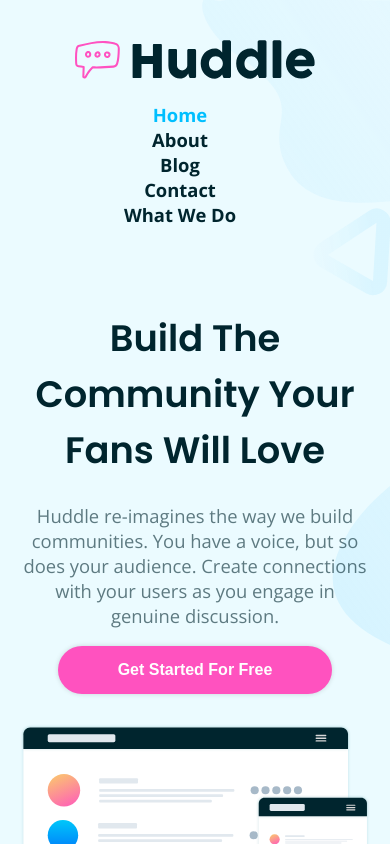
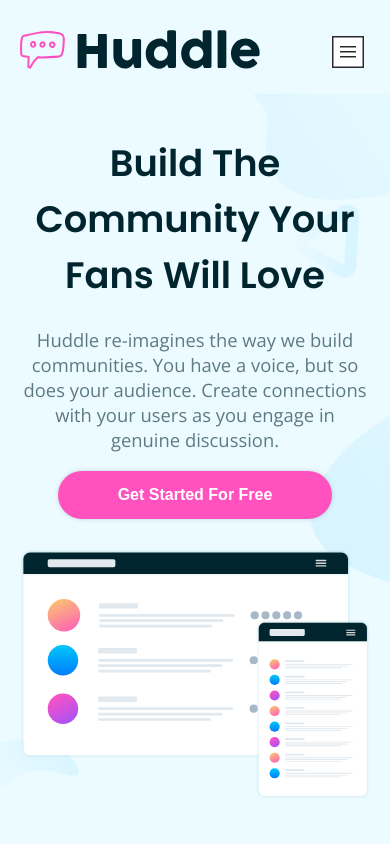
Before and after one commit to sumana10/react-demo-app, a React (Create React App) app: page / in a window 390 px wide. Shown: the top 844 px of the page. Built offline with nearby package versions, Linux system fonts and the light colour scheme.

Commit message:
hamburger-menu in progress

```diff
--- a/src/components/Header.js
+++ b/src/components/Header.js
@@ -3,14 +3,70 @@ import mockup from "../assets/images/illustration-mockups.svg";
 import { NavLink, Link } from "react-router-dom";
 import Button from "./Button";
 import Logo from "./Logo";
+import hamburger from "../assets/images/icon-hamburger.svg";
+import close from "../assets/images/icon-close.svg";
+
+// const Header = () => {
+//   return (
+//     <header>
+//       <div className="container">
+//         <nav>
+//           <Logo/>
+//           <ul>
+//             <li>
+//               <NavLink to="/">Home</NavLink>
+//             </li>
+//             <li>
+//               <NavLink to="/about">About</NavLink>
+//             </li>
+
+//             <li>
+//               <NavLink to="/blog">Blog</NavLink>
+//             </li>
+//             <li>
+//               <NavLink to="/contact">Contact</NavLink>
+//             </li>
+//             <li>
+//                <NavLink to="/wedo">What We Do</NavLink>
+//             </li>
+//           </ul>
+//           {/* <button class="btn btn-secondary">Try It Free</button> */}
+//         </nav>
+//         <div className="flex">
+//           <div>
+//             <h1>Build The Community Your Fans Will Love</h1>
+//             <p>
+//               Huddle re-imagines the way we build communities. You have a voice,
+//               but so does your audience. Create connections with your users as
+//               you engage in genuine discussion.
+//             </p>
+//             <Button title="Get Started For Free"/>
+//           </div>
+//           <div>
+//             <img className="header-img" src={mockup} alt="" />
+//           </div>
+//         </div>
+//       </div>
+//     </header>
+//   );
+// };
 
 const Header = () => {
   return (
-    <header>
+    <>
+      <nav>
         <div className="container">
-        <nav>
-          <Logo/>
-          <ul>
+          <div className="flex">
+            <Logo />
+            <button class="hamburger" id="hamburger">
+              <img
+                src={hamburger}
+                alt="icon-hamburger"
+                class="open"
+              />
+              <img src={close} alt="icon-close" class="close" />
+            </button>
+            <ul id="menu">
               <li>
                 <NavLink to="/">Home</NavLink>
               </li>
@@ -28,17 +84,21 @@ const Header = () => {
                 <NavLink to="/wedo">What We Do</NavLink>
               </li>
             </ul>
+          </div>
+        </div>
         {/* <button class="btn btn-secondary">Try It Free</button> */}
       </nav>
+      <header>
+        <div className="container">
           <div className="flex">
             <div>
               <h1>Build The Community Your Fans Will Love</h1>
               <p>
-              Huddle re-imagines the way we build communities. You have a voice,
-              but so does your audience. Create connections with your users as
-              you engage in genuine discussion.
+                Huddle re-imagines the way we build communities. You have a
+                voice, but so does your audience. Create connections with your
+                users as you engage in genuine discussion.
               </p>
-            <Button title="Get Started For Free"/>
+              <Button title="Get Started For Free" />
             </div>
             <div>
               <img className="header-img" src={mockup} alt="" />
@@ -46,7 +106,7 @@ const Header = () => {
           </div>
         </div>
       </header>
+    </>
   );
 };
-
 export default Header;
--- a/src/components/InnerNav.js
+++ b/src/components/InnerNav.js
@@ -1,22 +1,158 @@
-import React from "react";
+import React,{useState} from "react";
 import { Link, NavLink } from "react-router-dom";
 import logo from "../assets/images/logo.svg";
 import Logo from "./Logo";
+import hamburger from "../assets/images/icon-hamburger.svg";
+import close from "../assets/images/icon-close.svg";
+// const InnerNav = () => {
+//   return (
+//     <header className="inner-page">
+//       <div className="container">
+//         <nav className="inner-nav">
+//           {/* <img src={logo} alt="Huddle Logo" /> */}
+//           <Logo inner="80"/>
+//           <ul>
+//             <li>
+//               <NavLink to="/">Home</NavLink>
+//             </li>
+//             <li>
+//               <NavLink to="/about">About</NavLink>
+//             </li>
+//             <li>
+//               <NavLink to="/blog">Blog</NavLink>
+//             </li>
+//             <li>
+//               <NavLink to="/contact">Contact</NavLink>
+//             </li>
+//             <li>
+//               <NavLink to="/wedo">What We Do</NavLink>
+//             </li>
+//           </ul>
+//         </nav>
+//       </div>
+//     </header>
+//   );
+// };
 
+// const InnerNav = () => {
+//   return (
+//     <nav>
+//         <div className="container">
+//           <div className="flex">
+//             <Logo />
+//             <button class="hamburger" id="hamburger">
+//               <img
+//                 src={hamburger}
+//                 alt="icon-hamburger"
+//                 class="open"
+//               />
+//               <img src={close} alt="icon-close" class="close" />
+//             </button>
+//             <ul id="menu">
+//               <li>
+//                 <NavLink to="/">Home</NavLink>
+//               </li>
+//               <li>
+//                 <NavLink to="/about">About</NavLink>
+//               </li>
+
+//               <li>
+//                 <NavLink to="/blog">Blog</NavLink>
+//               </li>
+//               <li>
+//                 <NavLink to="/contact">Contact</NavLink>
+//               </li>
+//               <li>
+//                 <NavLink to="/wedo">What We Do</NavLink>
+//               </li>
+//             </ul>
+//           </div>
+//         </div>
+//         {/* <button class="btn btn-secondary">Try It Free</button> */}
+//       </nav>
+//   );
+// };
+// export default InnerNav;
+
+
+// const InnerNav = () => {
+//   const [showMenu, setShowMenu] = useState(false);
+
+//   const toggleMenu = () => {
+//     setShowMenu(!showMenu);
+//   };
+
+//   return (
+//     <nav>
+//       <div className="container">
+//         <div className="flex">
+//           <Logo />
+//           <button className="hamburger" id="hamburger" onClick={toggleMenu}>
+//             <img
+//               src={hamburger}
+//               alt="icon-hamburger"
+//               className={showMenu ? "hide" : "open"}
+//             />
+//             <img
+//               src={close}
+//               alt="icon-close"
+//               className={showMenu ? "open" : "hide"}
+//             />
+//           </button>
+//           <ul className={showMenu ? "show" : "hide"} id="menu">
+//             <li>
+//               <NavLink to="/" onClick={toggleMenu}>
+//                 Home
+//               </NavLink>
+//             </li>
+//             <li>
+//               <NavLink to="/about" onClick={toggleMenu}>
+//                 About
+//               </NavLink>
+//             </li>
+//             <li>
+//               <NavLink to="/blog" onClick={toggleMenu}>
+//                 Blog
+//               </NavLink>
+//             </li>
+//             <li>
+//               <NavLink to="/contact" onClick={toggleMenu}>
+//                 Contact
+//               </NavLink>
+//             </li>
+//             <li>
+//               <NavLink to="/wedo" onClick={toggleMenu}>
+//                 What We Do
+//               </NavLink>
+//             </li>
+//           </ul>
+//         </div>
+//       </div>
+//     </nav>
+//   );
+// };
+
+// export default InnerNav;
 const InnerNav = () => {
+  const [menuActive, setMenuActive] = useState(false);
+
   return (
-    <header className="inner-page">
+    <nav>
       <div className="container">
-        <nav className="inner-nav">
-          {/* <img src={logo} alt="Huddle Logo" /> */}
-          <Logo inner="80"/>
-          <ul>
+        <div className="flex">
+          <Logo />
+          <button className={`hamburger ${menuActive ? 'active' : ''}`} onClick={() => setMenuActive(!menuActive)}>
+            <img src={hamburger} alt="icon-hamburger" className="open" />
+            <img src={close} alt="icon-close" className="close" />
+          </button>
+          <ul className={`menu ${menuActive ? 'active' : ''}`}>
             <li>
               <NavLink to="/">Home</NavLink>
             </li>
             <li>
               <NavLink to="/about">About</NavLink>
             </li>
+
             <li>
               <NavLink to="/blog">Blog</NavLink>
             </li>
@@ -27,9 +163,10 @@ const InnerNav = () => {
               <NavLink to="/wedo">What We Do</NavLink>
             </li>
           </ul>
-        </nav>
+        </div>
       </div>
-    </header>
+      {/* <button class="btn btn-secondary">Try It Free</button> */}
+    </nav>
   );
 };
 
--- a/src/components/Logo.js
+++ b/src/components/Logo.js
@@ -2,9 +2,12 @@ import logo from "../assets/images/logo.svg";
 import { Link } from "react-router-dom";
 const Logo = ({inner}) => {
     return (
+      <div className="image-wrapper">
+
       <Link to="/">
         <img src={logo} alt="Logo" style={{width:`${inner}%`}}/>
       </Link>
+      </div>
     );
   }
 
--- a/src/myStyle.css
+++ b/src/myStyle.css
@@ -47,7 +47,7 @@ img{
   max-width: 100%;
 }
 
-header{
+/* header{
   background-image: url('assets/images/bg-hero-desktop.svg');
   background-size: cover;
   background-position: center center;
@@ -78,6 +78,50 @@ nav ul li a{
   text-decoration: none;
   font-weight: 600;
   color: hsl(192, 100%, 9%);
+} */
+
+header{
+  background-image: url('assets/images/bg-hero-desktop.svg');
+  background-size: cover;
+  background-position: center center;
+  padding: 80px 0;
+  background-color: hsl(193, 100%, 96%);
+  margin-top: 30px;
+}
+
+nav{
+  /* justify-content: space-between; */
+  /* margin-bottom: 40px; */
+  /* align-items: center; */
+  position: fixed;
+  top: 0;
+  left: 0;
+  width: 100vw;
+  background-color: #ebfbff;
+  z-index: 100;
+  padding: 10px 0;
+  border-top: 10px solid transparent;
+}
+
+nav ul {
+  display: flex;
+  list-style-type: none;
+  flex-direction: row;
+}
+
+nav ul li{
+  margin-left: 30px;
+}
+
+nav ul li a{
+  text-decoration: none;
+  color: hsl(192, 100%, 9%);
+  font-weight: 600;
+  color: hsl(192, 100%, 9%);
+}
+
+nav .hamburger{
+  display: none;
 }
 
 .inner-nav{
@@ -101,9 +145,8 @@ nav ul li a{
   text-align: center;
   background-color: #F2F6FE;
   padding: 0 20px;
-  margin: 40px auto;
+  margin: 120px auto 40px;
   max-width: 1100px;
-
 
 }
 
@@ -259,11 +302,91 @@ footer p{
   }
 
   nav{
+    padding: 20px 0;
+  }
+
+  nav .flex{
+    flex-direction: row;
+  }
+
+  nav ul{
+    display: none;
+  }
+
+   nav .image-wrapper{
+    text-align: left;
+  }
+
+
+ nav ul.show {
+
+		background-color: hsl(192, 100%, 9%);
+		display: flex;
+		flex-direction: column;
+    position: fixed;
+    top: 70px;
+    left: 0;
+    width: 100vw;
+    text-align: center;
+    margin: 0;
+    height: calc(100vh - 70px);
+    z-index: 999;
+	  padding-top: 30px;
+
+	}
+
+   nav ul li{
+    margin: 20px 0;
+  }
+
+  nav ul li a {
+    color: #fff
+  }
+
+  nav .hamburger{
+    background-color: transparent;
+    display: flex;
+    border: none;
+    cursor: pointer;
+  }
+
+  nav .hamburger .close{
+    display: none;
+  }
+
+  nav .hamburger.show .open{
+    display: none;
+  }
+
+  nav .hamburger.show .close{
+    display: block;
+  }
+
+  /* nav ul {
+    display: none;
+  }
+
+  nav ul.active {
+    display: flex;
     flex-direction: column;
+    position: fixed;
+    top: 70px;
+    left: 0;
+    width: 100vw;
+    text-align: center;
+    margin: 0;
+    height: calc(100vh - 70px);
+    z-index: 999;
+    padding-top: 30px;
   }
-  nav ul{
-    flex-direction: column;
+
+  nav .hamburger.active .open {
+    display: none;
   }
+
+  nav .hamburger.active .close {
+    display: block;
+  } */
 
   .flex{
     flex-direction: column;
--- a/src/pages/FAQ.js
+++ b/src/pages/FAQ.js
@@ -37,7 +37,7 @@ const FAQ = () => {
       <InnerNav />
       <main>
       <div className="container">
-        <div style={{ textAlign: "center", marginTop: "80px" }}>
+        <div style={{ textAlign: "center", marginTop: "120px" }}>
           <h1>Do You Have Questions ⁉</h1>
         </div>
         <Accordion sections={sections} />
--- a/src/pages/WeDo.js
+++ b/src/pages/WeDo.js
@@ -44,7 +44,7 @@ const WeDo = () => {
     <>
       <InnerNav />
       <div className="container">
-        <div style={{ textAlign: "center", marginTop: "80px" }}>
+        <div style={{ textAlign: "center", marginTop: "120px" }}>
           <h1>What We Do💁🏻‍♀️</h1>
         </div>
         <div
```
Also changed, not shown: src/assets/images/icon-close.svg (added), src/assets/images/icon-hamburger.svg (added). Lines whose indentation alone changed are shown as unchanged.
